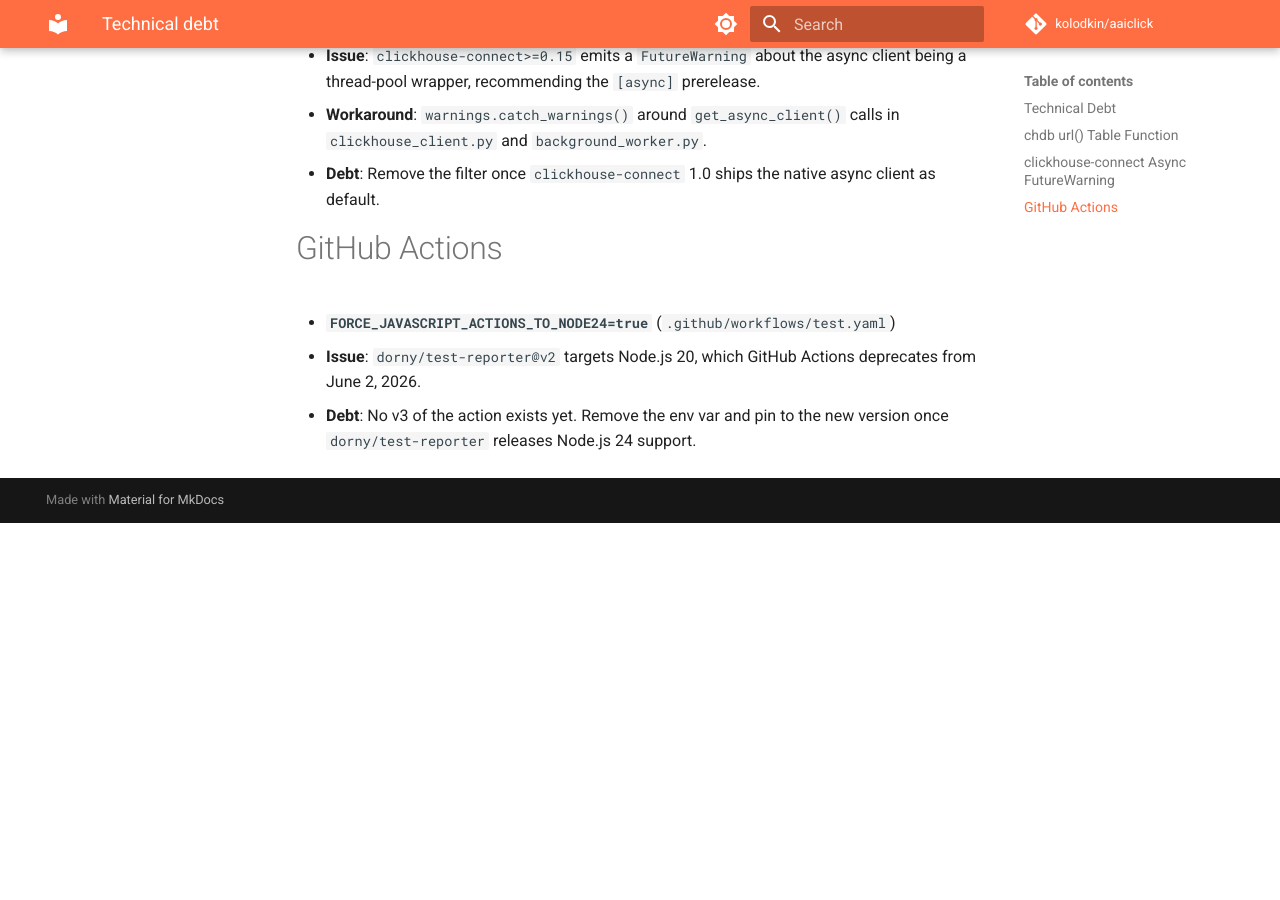
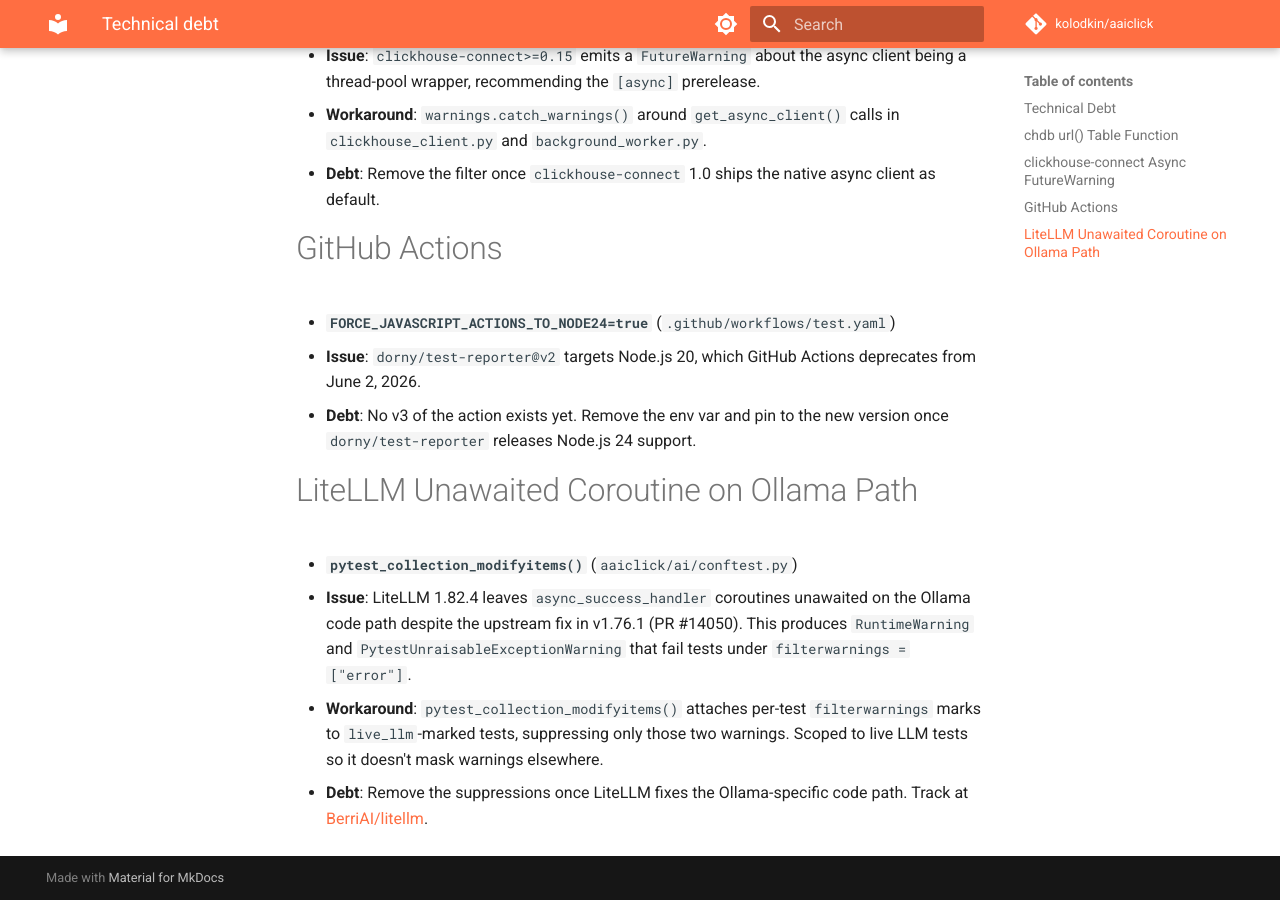
Before and after one commit to kolodkin/aaiclick, an MkDocs documentation site: the page built from docs/technical_debt.md, in a window 1280 px wide and 900 px high, scrolled down 738 px. Built offline with MkDocs 1.6.1 and Material for MkDocs 9.7.7, drawn with Linux system fonts in a browser that asks for light colours; comment, search, counter and statistics services are not loaded; before the commit the page ends 1261 px from its top, so only the background shows below that.

Commit message:
cleanup: document LiteLLM unawaited coroutine technical debt (#184)
Add missing entry for the LiteLLM async_success_handler workaround
in aaiclick/ai/conftest.py to the technical debt tracker.

Co-authored-by: Claude <noreply@anthropic.com>

```diff
--- a/docs/technical_debt.md
+++ b/docs/technical_debt.md
@@ -20,3 +20,10 @@ Technical Debt
 - **`FORCE_JAVASCRIPT_ACTIONS_TO_NODE24=true`** (`.github/workflows/test.yaml`)
   - **Issue**: `dorny/test-reporter@v2` targets Node.js 20, which GitHub Actions deprecates from June 2, 2026.
   - **Debt**: No v3 of the action exists yet. Remove the env var and pin to the new version once `dorny/test-reporter` releases Node.js 24 support.
+
+# LiteLLM Unawaited Coroutine on Ollama Path
+
+- **`pytest_collection_modifyitems()`** (`aaiclick/ai/conftest.py`)
+  - **Issue**: LiteLLM 1.82.4 leaves `async_success_handler` coroutines unawaited on the Ollama code path despite the upstream fix in v1.76.1 (PR #14050). This produces `RuntimeWarning` and `PytestUnraisableExceptionWarning` that fail tests under `filterwarnings = ["error"]`.
+  - **Workaround**: `pytest_collection_modifyitems()` attaches per-test `filterwarnings` marks to `live_llm`-marked tests, suppressing only those two warnings. Scoped to live LLM tests so it doesn't mask warnings elsewhere.
+  - **Debt**: Remove the suppressions once LiteLLM fixes the Ollama-specific code path. Track at [BerriAI/litellm](https://github.com/BerriAI/litellm).
```
